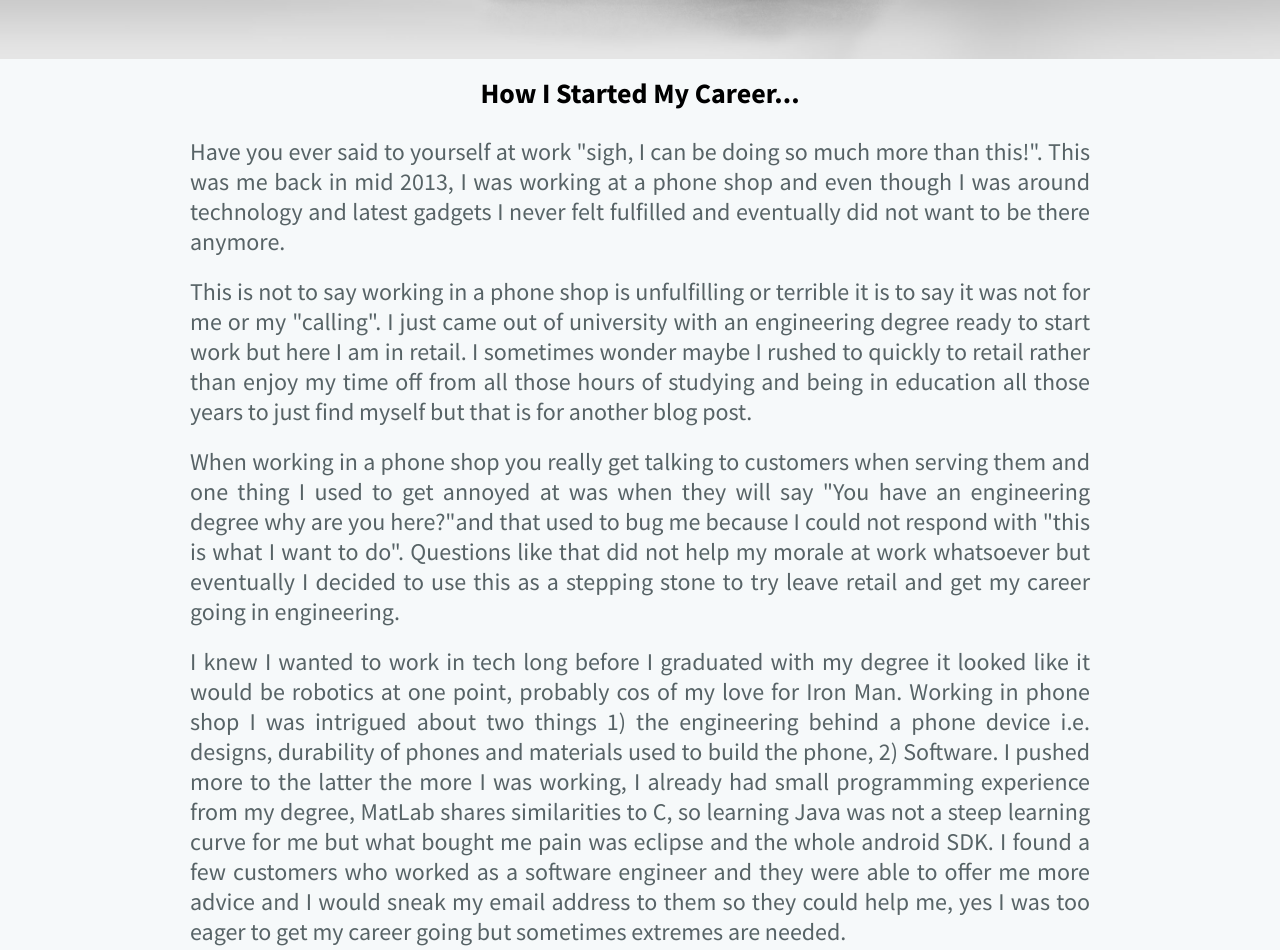
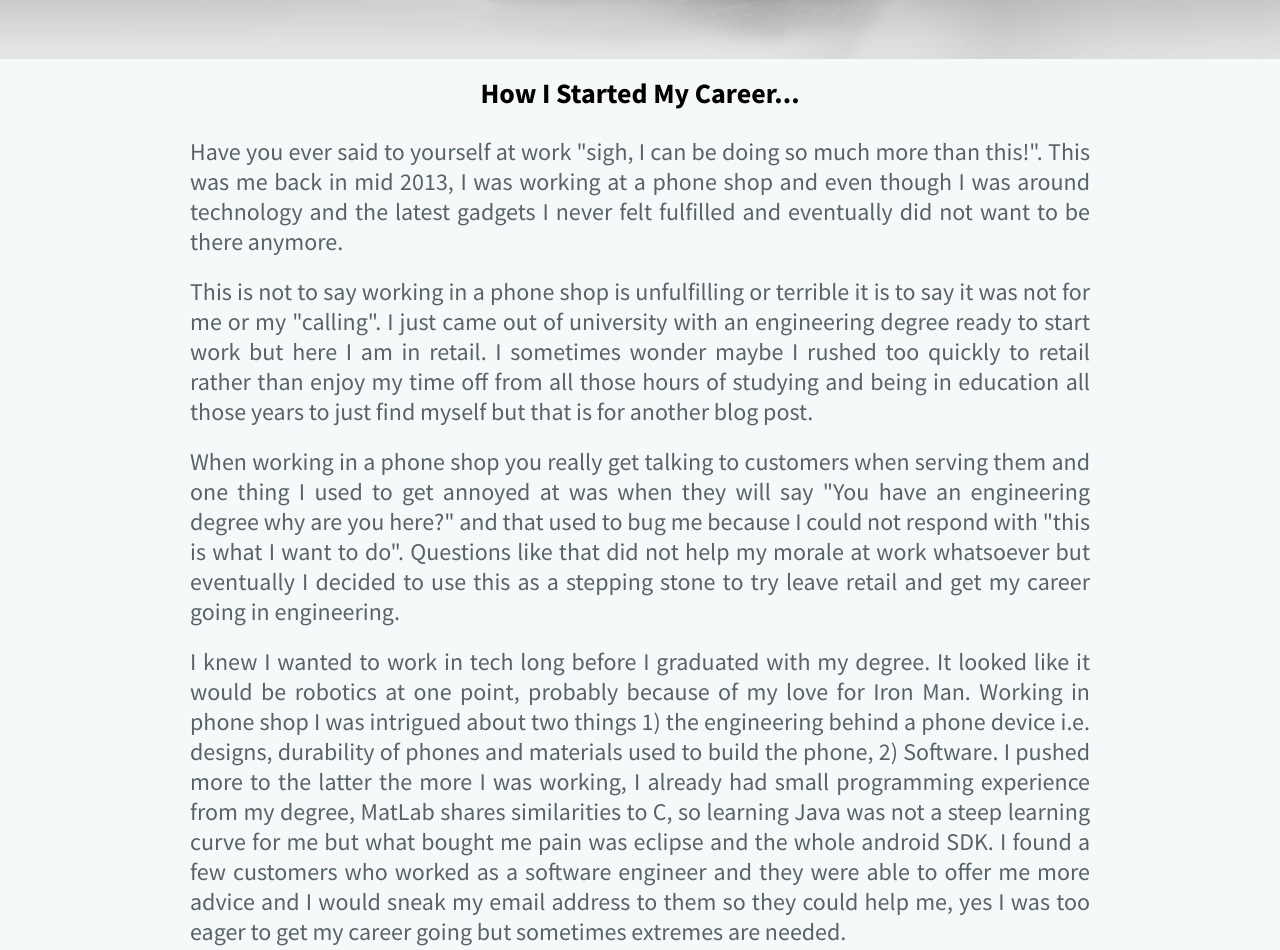
Before and after one commit to EngineerKunle/webpage, a website: page src/html/posts/15_oct_2017_start_career.html in a window 1280 px wide. Shown: the part 481-1431 px from the top of the page. Drawn offline with nearby package versions, Linux system fonts and the light colour scheme; files that its build step writes are made by us from their sources; files whose address does not match are found by name.

Commit message:
Corrected some grammar.

```diff
--- a/src/html/posts/15_oct_2017_start_career.html
+++ b/src/html/posts/15_oct_2017_start_career.html
@@ -27,24 +27,24 @@
     <section id="blog-content">
         <h2>How I Started My Career...</h2>
         <p>Have you ever said to yourself at work "sigh, I can be doing so much more than this!". This was me back in mid 2013,
-            I was working at a phone shop and even though I was around technology and latest gadgets
+            I was working at a phone shop and even though I was around technology and the latest gadgets
             I never felt fulfilled and eventually did not want to be there anymore.
         </p>
         <p>
             This is not to say working in a phone shop is unfulfilling or terrible it is to say it was not for me or my "calling".
             I just came out of university with an engineering degree ready to start work but here I am in retail.
-            I sometimes wonder maybe I rushed to quickly to retail rather than enjoy my time off from all those hours of
+            I sometimes wonder maybe I rushed too quickly to retail rather than enjoy my time off from all those hours of
             studying and being in education all those years to just find myself but that is for another blog post.
         </p>
         <p>
             When working in a phone shop you really get talking to customers when serving them and one thing I used to get annoyed at was
-            when they will say "You have an engineering degree why are you here?"and that used to bug me because I could not respond with
-            "this is what I want to do".  Questions like that did not help my morale at work whatsoever but eventually
+            when they will say "You have an engineering degree why are you here?" and that used to bug me because I could not respond with
+            "this is what I want to do". Questions like that did not help my morale at work whatsoever but eventually
             I decided to use this as a stepping stone to try leave retail and get my career going in engineering.
         </p>
         <p>
-            I knew I wanted to work in tech long before I graduated with my degree it looked like it would be robotics at one point,
-            probably cos of my love for Iron Man. Working in phone shop I was intrigued about two things 1) the engineering behind a phone device
+            I knew I wanted to work in tech long before I graduated with my degree. It looked like it would be robotics at one point,
+            probably because of my love for Iron Man. Working in phone shop I was intrigued about two things 1) the engineering behind a phone device
             i.e. designs, durability of phones and materials used to build the phone, 2) Software.
             I pushed more to the latter the more I was working,
             I already had small programming experience from my degree, MatLab shares similarities to C,
@@ -60,11 +60,11 @@
             is not for you or do what I did use your current situation as your advantage.
             I used to give customers my email if they could offer me help or advice
             about starting a career in software development,
-            yes I know risk losing my current job to get into a field I had little experience with.
+            yes I know risking losing my current job to get into a field I had little experience with.
         </p>
         <p class="quotes">“Fortune sides with him who dares.”<br> ― Virgil
         </p>
-        <p>You're time is a valuable assets do something you value with it, I spoke to one of my engineer friend, and he said
+        <p>You're time is a valuable assets do something you value with it, I spoke to one of my engineer friends, and he said
             "you have to grab life by the balls and get what you want"
             yes I know weird advice but it made me think that he has a good point as odd as the saying is.
         </p>
```
Also changed, not shown: build/html/15_oct_2017_start_career.html.
